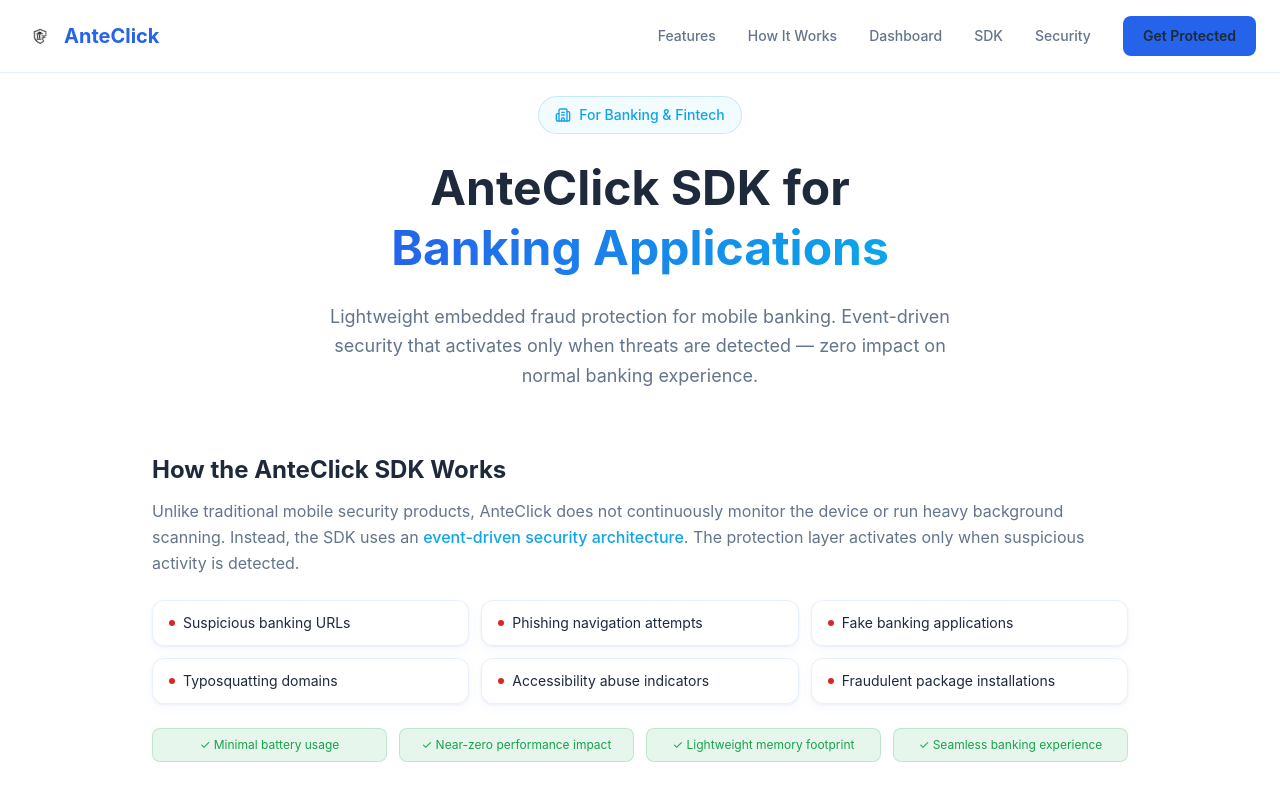
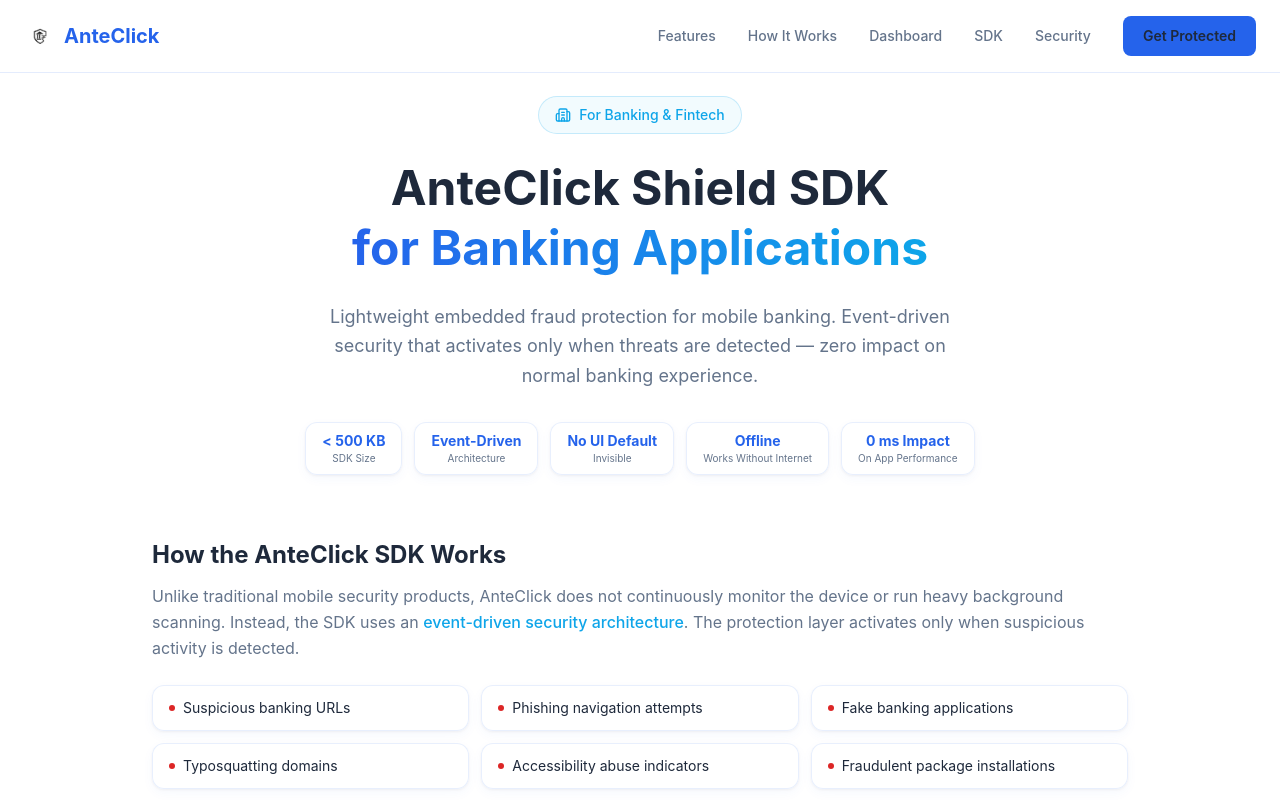
Before and after one commit to Sukesh-Periyasamy/sbi, a React (Vite) app in the folder web/: page /sdk in a window 1280 px wide. Shown: the top 800 px of the page. Built offline with nearby package versions, Linux system fonts and the light colour scheme.

Commit message:
feat: enhance SDK page with Shield branding, specs, and platform positioning

```diff
--- a/web/src/pages/SDK.jsx
+++ b/web/src/pages/SDK.jsx
@@ -75,10 +75,10 @@
             <span className="text-cyan text-sm font-medium">For Banking & Fintech</span>
           </div>
           <h1 className="text-3xl md:text-5xl font-bold text-text leading-tight">
-            AnteClick SDK for
+            AnteClick Shield SDK
             <br />
             <span className="text-transparent bg-clip-text bg-gradient-to-r from-blue to-cyan">
-              Banking Applications
+              for Banking Applications
             </span>
           </h1>
           <p className="mt-6 text-lg text-text-muted max-w-2xl mx-auto leading-relaxed">
@@ -86,6 +86,22 @@
             Event-driven security that activates only when threats are detected —
             zero impact on normal banking experience.
           </p>
+
+          {/* Key specs */}
+          <div className="mt-8 flex flex-wrap justify-center gap-3">
+            {[
+              { label: '< 500 KB', desc: 'SDK Size' },
+              { label: 'Event-Driven', desc: 'Architecture' },
+              { label: 'No UI Default', desc: 'Invisible' },
+              { label: 'Offline', desc: 'Works Without Internet' },
+              { label: '0 ms Impact', desc: 'On App Performance' },
+            ].map(spec => (
+              <div key={spec.label} className="px-4 py-2 glass-card rounded-xl text-center">
+                <div className="text-blue font-bold text-sm">{spec.label}</div>
+                <div className="text-text-muted text-[10px]">{spec.desc}</div>
+              </div>
+            ))}
+          </div>
         </motion.div>
 
         {/* How It Works */}
@@ -365,6 +381,49 @@
           </div>
         </motion.section>
 
+        {/* Platform Positioning */}
+        <motion.section
+          initial={{ opacity: 0, y: 30 }}
+          whileInView={{ opacity: 1, y: 0 }}
+          viewport={{ once: true }}
+          transition={{ duration: 0.6 }}
+          className="mb-16"
+        >
+          <h2 className="text-2xl font-bold text-text mb-6">The AnteClick Platform</h2>
+          <div className="glass-card rounded-2xl p-6">
+            <p className="text-text-muted text-sm leading-relaxed mb-6">
+              AnteClick is more than a consumer app. It's a complete banking fraud prevention platform.
+            </p>
+            <div className="grid grid-cols-1 sm:grid-cols-2 gap-4">
+              {[
+                { title: 'AnteClick Consumer App', desc: 'Real-time phishing protection for end users', status: 'Live' },
+                { title: 'AnteClick Shield SDK', desc: 'Lightweight integration for banking apps', status: 'Available' },
+                { title: 'Threat Intelligence Dashboard', desc: 'Real-time analytics and attack visibility', status: 'Live' },
+                { title: 'Banking Threat Analytics', desc: 'Enterprise fraud intelligence platform', status: 'Roadmap' },
+              ].map((item, i) => (
+                <motion.div
+                  key={item.title}
+                  initial={{ opacity: 0, y: 10 }}
+                  whileInView={{ opacity: 1, y: 0 }}
+                  viewport={{ once: true }}
+                  transition={{ delay: i * 0.1 }}
+                  className="p-4 bg-navy-light rounded-xl border border-glass-border"
+                >
+                  <div className="flex items-center justify-between mb-1">
+                    <h4 className="text-text font-semibold text-sm">{item.title}</h4>
+                    <span className={`text-[9px] px-2 py-0.5 rounded-full font-medium ${
+                      item.status === 'Live' ? 'bg-success/10 text-success border border-success/20' :
+                      item.status === 'Available' ? 'bg-cyan/10 text-cyan border border-cyan/20' :
+                      'bg-gray-100 text-text-muted border border-gray-200'
+                    }`}>{item.status}</span>
+                  </div>
+                  <p className="text-text-muted text-xs">{item.desc}</p>
+                </motion.div>
+              ))}
+            </div>
+          </div>
+        </motion.section>
+
         {/* CTA */}
         <motion.div
           initial={{ opacity: 0, y: 20 }}
```
